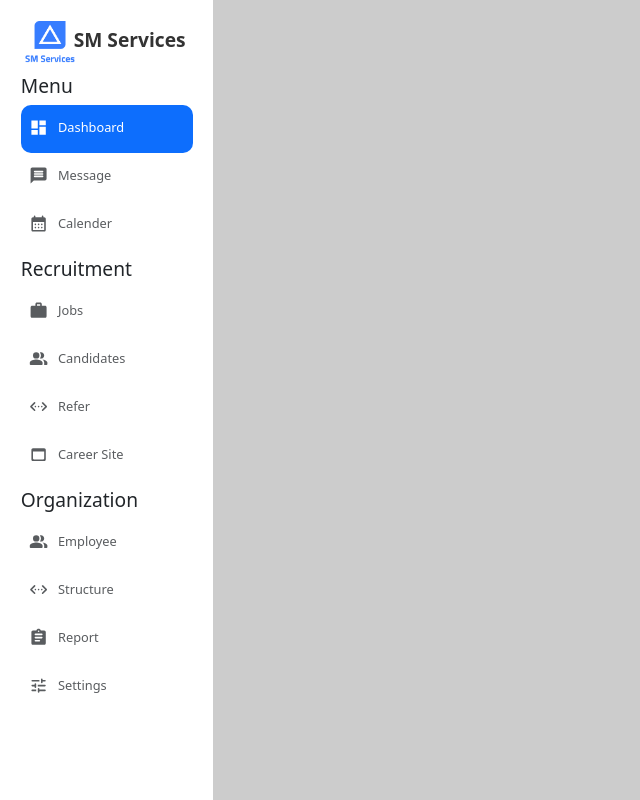
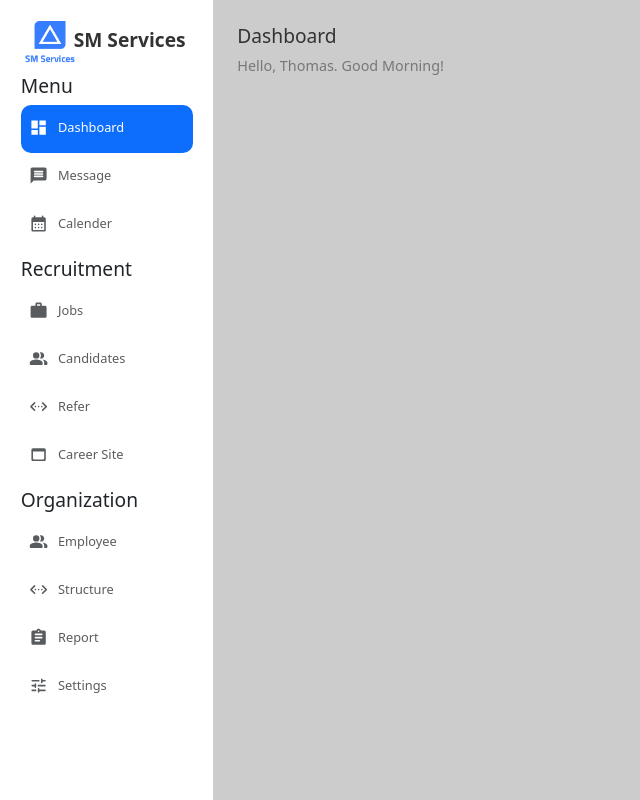
Before and after one commit to Manoj-880/Employ-managment-frontend, a React (Create React App) app: page / in a window 1280 px wide. Shown: the whole page, without its empty margins (0-640 px from the left). Built offline with nearby package versions, Linux system fonts and the light colour scheme.

Commit message:
completed rendering component according to the sidenav and started dashboard screen

```diff
--- a/src/App.css
+++ b/src/App.css
@@ -3,6 +3,7 @@
   --text: #333;
   --white: #fff;
   --gray: #ccc;
+  --darkgrey: #777
 }
 
 /* --------- Login Page CSS ----------- */
@@ -72,6 +73,8 @@
 .mainpage {
   background-color: var(--gray);
   height: 100vh;
+  display: flex;
+  flex-direction: row;
 }
 
 /* ------Sidenav CSS------ */
@@ -92,7 +95,7 @@
   font-size: 1.2rem;
   font-weight: 700;
 }
-.navlisthead{
+.navlisthead {
   font-size: 1.2rem;
 }
 .navitem {
@@ -100,15 +103,34 @@
   gap: 10px;
   padding-top: 0.8rem;
   padding-left: 0.5rem;
-  /* margin-top: 0.2rem; */
   border-radius: 10px;
   cursor: pointer;
   text-decoration: none;
 }
-.navitem:hover{
+.hoveritem:hover {
   background-color: #f0f0f0 !important;
   color: #6c757d !important;
 }
-.navitem p{
+.navitem p {
   font-size: 0.8rem;
 }
+
+/* --------------------Dashboard CSS--------------- */
+
+.dashboard{
+  padding: 1.5rem;
+}
+.dash-greet{
+  display: flex;
+  flex-direction: column;
+  justify-content: flex-start;
+  align-items: flex-start;
+}
+.dash-greet h4{
+  font-size: 1.2rem;
+  color: var(--text);
+}
+.dash-greet p{
+  font-size: 0.9rem;
+  color: var(--darkgrey);
+}
--- a/src/components/mainpage components/dashboard.jsx
+++ b/src/components/mainpage components/dashboard.jsx
@@ -1,9 +1,14 @@
-import React from 'react'
+import React from "react";
 
 const Dashboard = () => {
   return (
-    <div>Dashboard</div>
-  )
-}
+    <div className="dashboard col-12">
+      <div className="dash-greet">
+        <h4>Dashboard</h4>
+        <p>Hello, Thomas. Good Morning!</p>
+      </div>
+    </div>
+  );
+};
 
-export default Dashboard
+export default Dashboard;
--- a/src/components/sideNav.jsx
+++ b/src/components/sideNav.jsx
@@ -1,4 +1,4 @@
-import React, { useState } from "react";
+import React from "react";
 import navImage from "../assets/logo.png";
 import DashboardIcon from "@mui/icons-material/Dashboard";
 import MessageRoundedIcon from "@mui/icons-material/MessageRounded";
@@ -11,8 +11,10 @@ import TuneRoundedIcon from "@mui/icons-material/TuneRounded";
 import WebAssetRoundedIcon from "@mui/icons-material/WebAssetRounded";
 import { Link } from "react-router-dom";
 
-const SideNav = () => {
-  const [navActive, setnavActive] = useState(1);
+const SideNav = ({
+  navActive,setnavActive
+}) => {
+
   const navItems = [
     {
       id: 1,
@@ -84,7 +86,7 @@ const SideNav = () => {
 
   const navStyle = {
     active: "navitem col-12 bg-primary text-white",
-    inActive: "navitem col-12 bg-white text-muted",
+    inActive: "navitem col-12 bg-white text-muted hoveritem",
   };
 
   return (
--- a/src/pages/mainPage.jsx
+++ b/src/pages/mainPage.jsx
@@ -1,13 +1,43 @@
-import React from 'react'
+import React, { useState } from 'react'
 import SideNav from '../components/sideNav'
+import Dashboard from '../components/mainpage components/dashboard'
+import Message from '../components/mainpage components/message'
+import Calender from '../components/mainpage components/calender'
+import Jobs from  '../components/mainpage components/jobs'
+import Candidates from '../components/mainpage components/candidates'
+import Refer from '../components/mainpage components/refer'
+import Career from '../components/mainpage components/career'
+import Employee from '../components/mainpage components/employee'
+import Structure from '../components/mainpage components/structure'
+import Report from '../components/mainpage components/report'
+import Settings from '../components/mainpage components/settings'
 
 const MainPage = () => {
+  const [navActive, setnavActive] = useState(1);
+  const rendercomponent = () => {
+    switch(navActive) {
+      case 1: return <Dashboard/>;
+      case 2: return <Message/>;
+      case 3: return <Calender/>;
+      case 4: return <Jobs/>;
+      case 5: return <Candidates/>;
+      case 6: return <Refer/>;
+      case 7: return <Career/>;
+      case 8: return <Employee/>;
+      case 9: return <Structure/>;
+      case 10: return <Report/>;
+      case 11: return <Settings/>;
+      default: return <Dashboard/>;
+    }
+  }
   return (
     <div className='mainpage col-12'>
         <div className='col-2'>
-          <SideNav/>
+          <SideNav navActive={navActive} setnavActive={setnavActive}/>
         </div>
-
+        <div className='main-component col-10'>
+          {rendercomponent()}
+        </div>
     </div>
   )
 }
```
